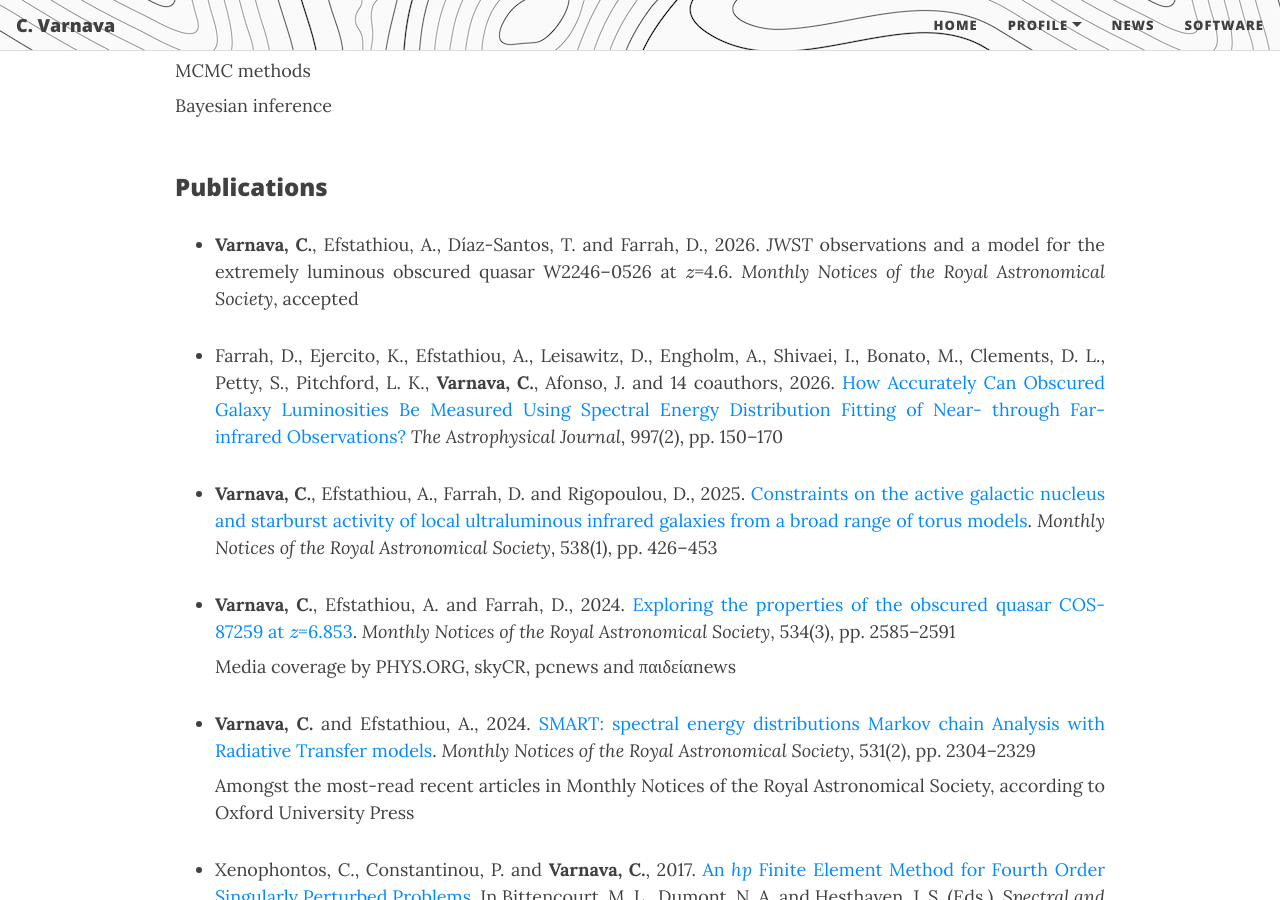
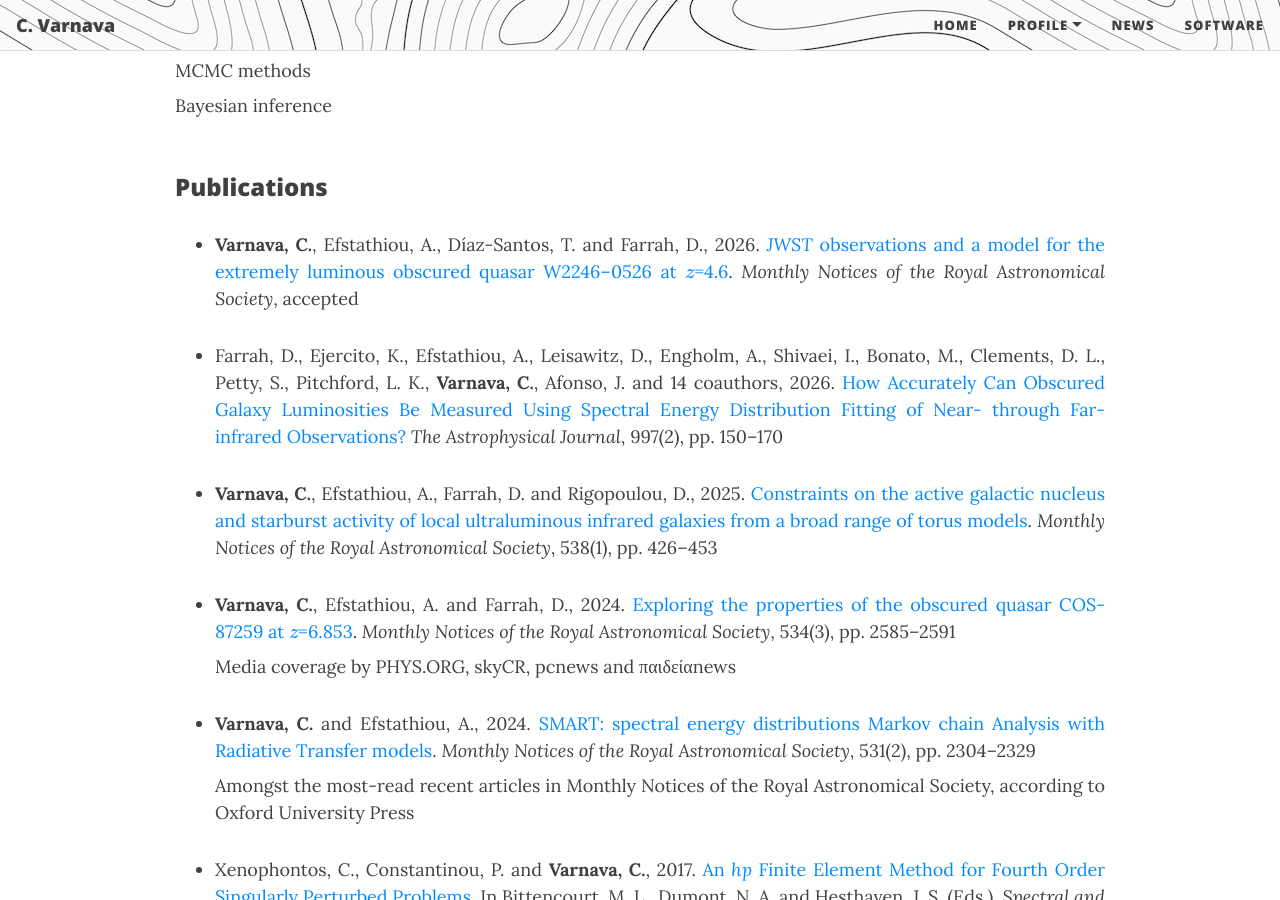
Before and after one commit to ch-var/ch-var.github.io, a Jekyll site: the page built from CV.html, in a window 1280 px wide and 900 px high, scrolled down 2640 px. Built offline with Jekyll 4.4.1, drawn with Linux system fonts in a browser that asks for light colours; formulas are drawn with MathJax 3.

Commit message:
Update CV.html

```diff
--- a/CV.html
+++ b/CV.html
@@ -80,7 +80,7 @@
 <br>
 <p style="font-family: var(--header-font); font-weight: 800; line-height: 1.1; font-size: 1.5rem; margin-top: 1.25rem;">Publications</p>
 <ul>
-<li class="responsive-margin"><b>Varnava, C.</b>, Efstathiou, A., Díaz-Santos, T. and Farrah, D., 2026. <i>JWST</i> observations and a model for the extremely luminous obscured quasar W2246–0526 at \(z\)=4.6. <i>Monthly Notices of the Royal Astronomical Society</i>, accepted</li>
+<li class="responsive-margin"><b>Varnava, C.</b>, Efstathiou, A., Díaz-Santos, T. and Farrah, D., 2026. <a href="https://doi.org/10.1093/mnras/stag795"><i>JWST</i> observations and a model for the extremely luminous obscured quasar W2246–0526 at \(z\)=4.6</a>. <i>Monthly Notices of the Royal Astronomical Society</i>, accepted</li>
 <p></p>
 <li class="responsive-margin">Farrah, D., Ejercito, K., Efstathiou, A., Leisawitz, D., Engholm, A., Shivaei, I., Bonato, M., Clements, D. L., Petty, S., Pitchford, L. K., <b>Varnava, C.</b>, Afonso, J. and 14 coauthors, 2026. <a href="https://doi.org/10.3847/1538-4357/ae21cd">How Accurately Can Obscured Galaxy Luminosities Be Measured Using Spectral Energy Distribution Fitting of Near- through Far-infrared Observations?</a> <i>The Astrophysical Journal</i>, 997(2), pp. 150–170</li>
 <p></p>
```
